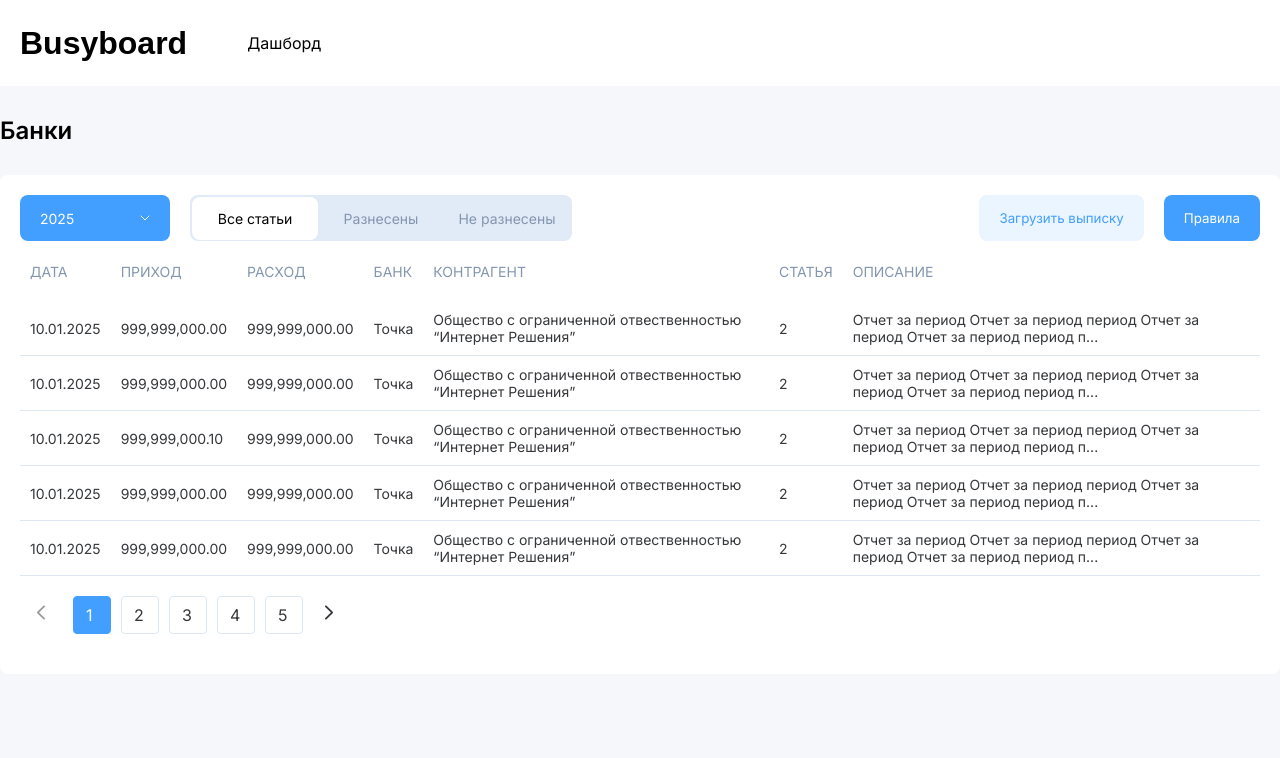
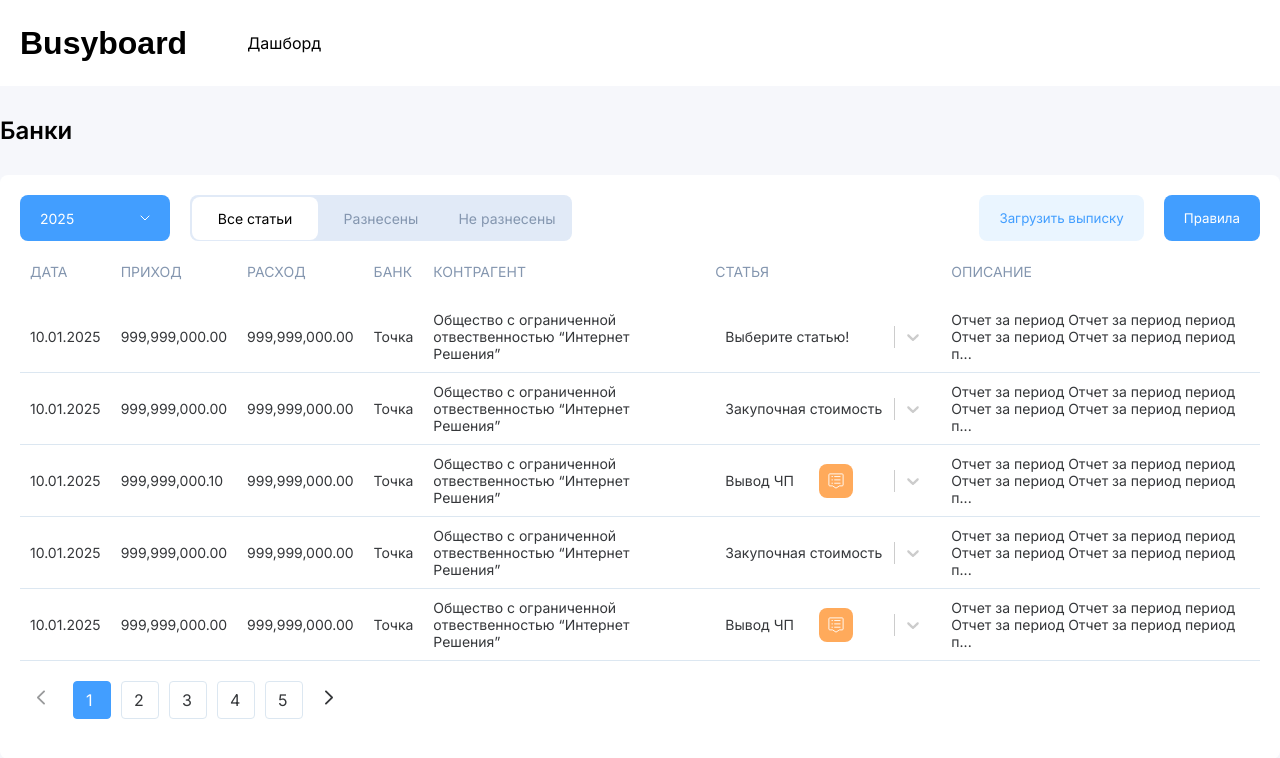
Before and after one commit to SardanaMir/test-finance, a React (Vite) app: page / in a window 1280 px wide. Shown: the top 758 px of the page. Built offline with nearby package versions, Linux system fonts and the light colour scheme; a web font is replaced by a local one.

Commit message:
add dropdown

```diff
--- a/package.json
+++ b/package.json
@@ -12,6 +12,7 @@
   "dependencies": {
     "react": "^19.0.0",
     "react-dom": "^19.0.0",
+    "react-select": "^5.10.0",
     "sass": "^1.84.0"
   },
   "devDependencies": {
--- a/src/components/Dropdown/Dropdown.jsx
+++ b/src/components/Dropdown/Dropdown.jsx
@@ -1,7 +1,99 @@
 import React from "react";
+import Select from "react-select";
+import iconList from "../../assets/icons/icon_list.svg";
+import styles from "./styles.module.scss";
 
-const Dropdown = () => {
-  return <div>Dropdown</div>;
+const Dropdown = ({ status }) => {
+  const options = [
+    { id: 1, value: "Закупочная стоимость", label: "Закупочная стоимость" },
+    { id: 2, value: "Вывод ЧП", label: "Вывод ЧП" },
+  ];
+
+  const [selectedOption, setSelectedOption] = React.useState(null);
+  const [showModal, setShowModal] = React.useState(false);
+
+  React.useEffect(() => {
+    const initialOption = options.find((option) => option.id === status);
+    setSelectedOption(initialOption);
+  }, [status]);
+
+  const handleChange = (selectedOption) => {
+    setSelectedOption(selectedOption);
+  };
+
+  const formatOptionLabel = ({ label, id }) => {
+    console.log(id);
+
+    const handleClick = () => {
+      if (selectedOption?.id === 2) {
+        setShowModal(true);
+      }
+    };
+
+    return (
+      <div
+        style={{
+          display: "flex",
+          alignItems: "center",
+          justifyContent: "space-between",
+          gap: "25px",
+        }}
+      >
+        <span>{label}</span>
+        {id === 2 && (
+          <div className={styles.squareOrange} onClick={handleClick}>
+            <img
+              src={iconList}
+              alt=""
+              style={{ width: "16px", height: "16px", cursor: "pointer" }}
+            />
+          </div>
+        )}
+      </div>
+    );
+  };
+
+  return (
+    <>
+      <Select
+        options={options}
+        value={selectedOption}
+        placeholder={"Выберите статью!"}
+        formatOptionLabel={formatOptionLabel}
+        onChange={handleChange}
+        styles={{
+          control: (provided) => ({
+            ...provided,
+            border: "none",
+            backgroundColor: "rgba(255, 255, 255, 1)",
+            borderRadius: "8px",
+            fontSize: "14px",
+          }),
+          placeholder: (provided) => ({
+            ...provided,
+            color: "rgba(53, 55, 58, 1)",
+            backgroundColor: "rgba(255, 255, 255, 1)",
+          }),
+          singleValue: (provided) => ({
+            ...provided,
+            color: "inherit",
+            display: "flex",
+            alignItems: "center",
+            // backgroundColor: "white",
+          }),
+          option: (provided, state) => ({
+            ...provided,
+            backgroundColor: state.isSelected ? "white" : "transparent",
+            color: state.isSelected ? "black" : "inherit",
+            cursor: "pointer",
+            ":hover": {
+              backgroundColor: "rgba(66, 158, 255, 0.5)",
+            },
+          }),
+        }}
+      />
+    </>
+  );
 };
 
 export default Dropdown;
--- /dev/null
+++ b/src/components/Dropdown/styles.module.scss
@@ -0,0 +1,18 @@
+.squareOrange {
+  display: flex;
+  justify-content: center;
+  align-items: center;
+  width: 34px;
+  height: 34px;
+  border-radius: 8px;
+  background-color: rgba(255, 170, 91, 1);
+}
+.squareBlue {
+  display: flex;
+  justify-content: center;
+  align-items: center;
+  width: 34px;
+  height: 34px;
+  border-radius: 8px;
+  background-color: rgba(66, 158, 255, 1);
+}
--- a/src/pages/Main/MainPage.jsx
+++ b/src/pages/Main/MainPage.jsx
@@ -4,6 +4,7 @@ import YearFilterButton from "../../components/YearFilterButton/YearFilterButton
 import Filter from "../../components/Filter/Filter";
 import Button from "../../components/Button/Button";
 import Pagination from "../../components/Pagination/Pagination";
+import Dropdown from "../../components/Dropdown/Dropdown";
 import FilterBtn from "../../assets/icons/ic_filter 16.svg";
 import styles from "./styles.module.scss";
 
@@ -24,7 +25,7 @@ const TableDataBody = [
     cost: 999999000.0,
     bank: "Точка",
     contractor: "Общество с ограниченной отвественностью “Интернет Решения”",
-    status: 2,
+    status: 0,
     description:
       "Отчет за период Отчет за период период Отчет за период Отчет за период период п...",
   },
@@ -35,7 +36,7 @@ const TableDataBody = [
     cost: 999999000.0,
     bank: "Точка",
     contractor: "Общество с ограниченной отвественностью “Интернет Решения”",
-    status: 2,
+    status: 1,
     description:
       "Отчет за период Отчет за период период Отчет за период Отчет за период период п...",
   },
@@ -57,7 +58,7 @@ const TableDataBody = [
     cost: 999999000.0,
     bank: "Точка",
     contractor: "Общество с ограниченной отвественностью “Интернет Решения”",
-    status: 2,
+    status: 1,
     description:
       "Отчет за период Отчет за период период Отчет за период Отчет за период период п...",
   },
@@ -121,11 +122,11 @@ const MainPage = () => {
                   <td>{item.date}</td>
                   <td>{formatNumber(item.amount)}</td>
                   <td>{formatNumber(item.cost)}</td>
-
                   <td>{item.bank}</td>
-
                   <td>{item.contractor}</td>
-                  <td>{item.status}</td>
+                  <td className={styles.dropdownBlock}>
+                    <Dropdown status={item.status} />
+                  </td>
                   <td>{item.description}</td>
                 </tr>
               ))}
--- a/src/pages/Main/styles.module.scss
+++ b/src/pages/Main/styles.module.scss
@@ -62,3 +62,7 @@ tr {
 .tableRow {
   border-bottom: 0.063rem solid rgba(220, 231, 241, 1);
 }
+
+.dropdownBlock {
+  width: 236px;
+}
```
Also changed, not shown: src/assets/icons/icon_list.svg (added), src/components/Dropdown/styles.modules.scss (deleted), 1 other file (tests, documents, lock files or other folders).
